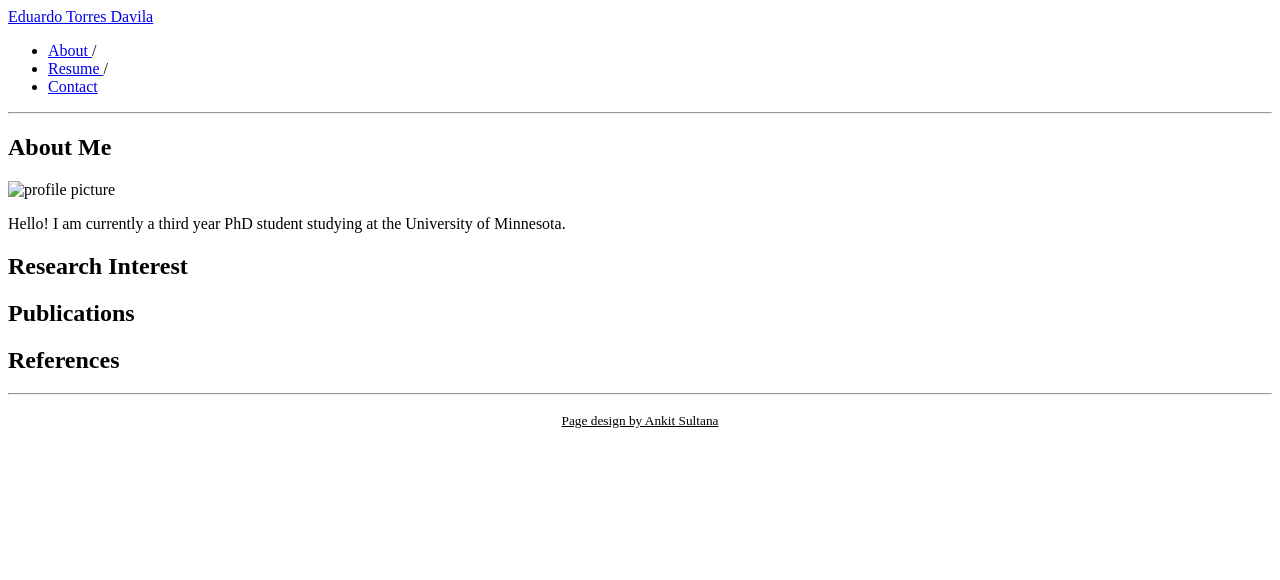
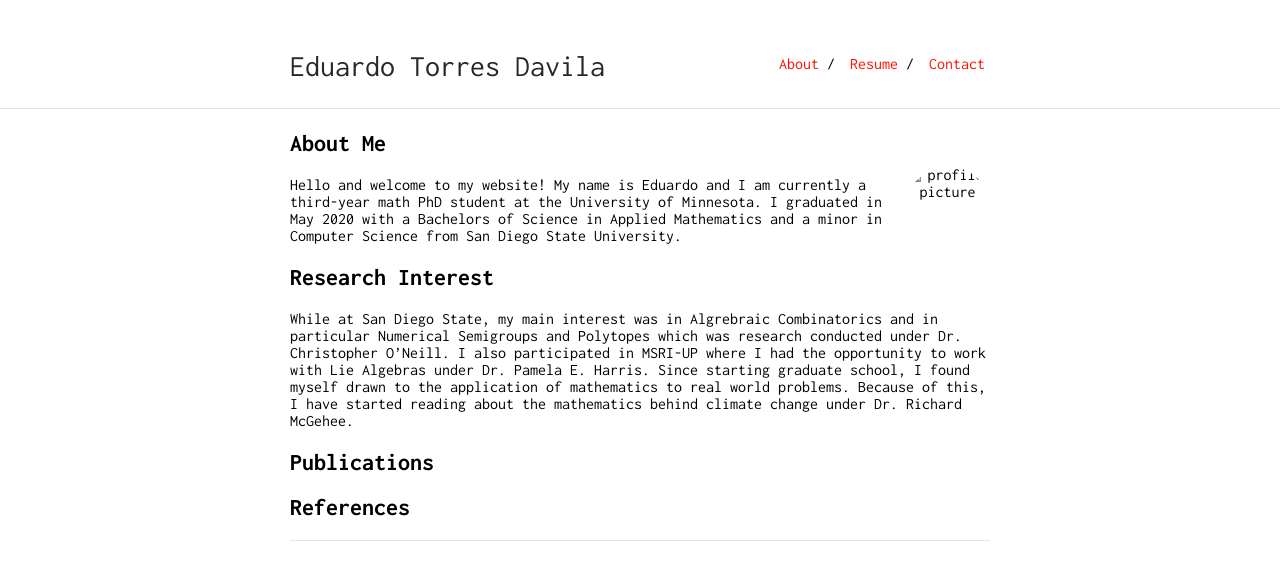
Before and after one commit to etdavila10/etorresdavila, a Jekyll site: the page built from index.md, in a window 1280 px wide. Shown: the top 580 px of the page. Built offline with Jekyll 4.4.1, drawn with Linux system fonts in a browser that asks for light colours; our own code applies the rules of GitHub Pages for plain Markdown files.

Commit message:
Major updates to the website

```diff
--- a/_config.yml
+++ b/_config.yml
@@ -1,6 +1,6 @@
 title: Eduardo Torres Davila
 url: "https://etdavila10.github.io"
-baseurl: "/"
+baseurl: ""
 
 markdown: kramdown
 
@@ -8,7 +8,7 @@ tracking_id: #
 
 footer: yes
 footer_url: "https://github.com/etdavila10"
-footer_text: Page design by Ankit Sultana
+footer_text:
 
 sass:
   style: compressed
--- a/_layouts/default.html
+++ b/_layouts/default.html
@@ -25,7 +25,7 @@
 
   <meta name="description" content="{{ desc }}">
   <link rel="stylesheet" type="text/css" href="https://fonts.googleapis.com/css?family=Inconsolata:400,700">
-  <link rel="stylesheet" href="{{ site.baseurl }}/css/main.css">
+  <link rel="stylesheet" href="{{ site.baseurl }}/assets/css/main.css">
   {% if site.favicon %}
     <link rel="icon" type="image/ico" href="{{ site.favicon_location }}">
     <link rel="shortcut-icon" type="image/ico" href="{{ site.favicon_location }}">
--- /dev/null
+++ b/_sass/_style.scss
@@ -0,0 +1,142 @@
+@import "vars";
+
+/*
+ * Basic styling for website
+ */
+
+html {
+  height: 100%;
+  margin: 0;
+  padding: 0;
+}
+
+body {
+  margin: 0;
+  font-family: "Inconsolata";
+  height: 100%;
+}
+
+a {
+  text-decoration: none;
+  color: $accent;
+}
+
+a:hover {
+  text-decoration: underline;
+}
+
+hr {
+  border: 0;
+  height: 0;
+  border-top: 1px solid rgba(0, 0, 0, 0.1);
+  border-bottom: 1px solid rgba(255, 255, 255, 0.3);
+}
+
+/*
+ * Navbar
+ */
+
+#author-name {
+  font-size: 30px;
+  color: #272727;
+  display: inline-block;
+}
+
+.navbar {
+  padding: 50px 0 50px 0;
+}
+
+.navbar-ul {
+  display: inline-block;
+  margin: 0;
+  padding: 5px 0 5px 0;
+  margin-left: 20px;
+}
+
+.nav-list {
+  list-style-type: none;
+  margin: 0 5px 0 10px;
+}
+
+.alignable {
+  display: inline-block;
+}
+
+.pull-left {
+  @extend .alignable;
+  float: left;
+}
+
+.pull-right {
+  @extend .alignable;
+  float: right;
+}
+
+/* Divs */
+
+.container {
+  max-width: $max-width;
+  margin: auto;
+}
+
+.wrapper {
+  min-height: 100%;
+}
+
+/* Institute Image */
+
+#ins-log {
+  margin: auto;
+  display: block;
+  max-height: 100px;
+  text-align: center;
+}
+
+/* Mobile */
+
+@media (max-width: 800px) {
+  .container {
+    max-width: $med-width;
+    transition: 0.3s ease all;
+  }
+}
+
+@media (max-width: 650px) {
+  .container {
+    max-width: 83%;
+  }
+  .navbar-ul {
+    margin-top: 5px;
+  }
+}
+
+@media (max-width: 500px) {
+  .navbar {
+    text-align: center;
+    padding: 50px 0px 0px 0px;
+  }
+  #author-name {
+    width: 100%;
+    float: none;
+  }
+  #navlist {
+    padding: 10px 0 10px 0;
+    margin: 0;
+    display: block;
+    float: none;
+    text-align: center;
+    width: 100%;
+  }
+  #navlist li.alignable {
+    display: inline-block;
+  }
+  #navlist li.pull-left {
+    float: none;
+  }
+  #navlist li.pull-right {
+    margin: 0;
+  }
+}
+
+@import "typography";
+@import "tables";
--- /dev/null
+++ b/_sass/tables.scss
@@ -0,0 +1,40 @@
+table {
+  margin: 15px 0;
+  border-collapse: collapse;
+  width: 100%;
+  padding: 0;
+}
+
+table tr {
+  border-top: 1px solid #cccccc;
+  background-color: white;
+  margin: 0;
+  padding: 0;
+}
+
+table tr:nth-child(2n) {
+  background-color: #f8f8f8;
+}
+
+table tr th {
+  font-weight: bold;
+  border: 1px solid #cccccc;
+  text-align: left;
+  margin: 0;
+  padding: 6px 13px;
+}
+
+table tr td {
+  border: 1px solid #cccccc;
+  text-align: left;
+  margin: 0;
+  padding: 6px 13px;
+}
+
+table tr th :first-child, table tr td :first-child {
+  margin: 0;
+}
+
+table tr th :last-child, table tr td :last-child {
+  margin: 0;
+}
--- /dev/null
+++ b/_sass/typography.scss
@@ -0,0 +1,66 @@
+@import "vars";
+
+.content {
+  a:hover {
+    text-decoration: underline;
+  }
+
+  ol {
+    counter-reset: list;
+  }
+  ol > li {
+    list-style-position: none;
+    position: relative;
+    list-style: none;
+    margin-top: 5px;
+    margin-bottom: 5px;
+  }
+
+  ul > li {
+    margin: 5px 0 5px 0;
+  }
+
+  ul {
+    padding: 0 20px 0 20px;
+  }
+
+  ol {
+    padding: 0 30px 0 30px;
+  }
+
+  ol > li:before {
+    content: "[" counter(list, decimal) "] ";
+    counter-increment: list;
+    position: absolute;
+    left: -30px;
+  }
+
+  blockquote {
+    border-left: 5px solid #333333;
+    margin: 20px 0 20px 0;
+    padding: 2px 8px 2px 8px;
+    font-style: italic;
+  }
+
+  .profile-picture {
+    height: $image-size;
+    width: $image-size;
+    position: relative;
+    margin: -10px 0 0 15px;
+    float: right;
+    border-radius: 50%;
+    p & {
+      padding: 0;
+      margin: 0;
+    }
+    @media (max-width: $small-width) {
+      img {
+        margin-top: -5px;
+      }
+    }
+  }
+  img {
+    text-align: center;
+    width: 100%;
+  }
+}
--- /dev/null
+++ b/_sass/vars.scss
@@ -0,0 +1,14 @@
+/*
+ * Custom Variables
+ */
+
+$accent: #FF0F00;
+$image-size: 85px;
+
+/*
+ * Build Variables, don't touch
+ */
+
+ $max-width: 700px;
+ $med-width: 600px;
+ $small-width: 480px;
--- /dev/null
+++ b/assets/css/main.scss
@@ -0,0 +1,3 @@
+---
+---
+@import "style";
--- a/index.md
+++ b/index.md
@@ -6,9 +6,12 @@ layout: default
 
 <img class="profile-picture" src="#" alt="profile picture">
 
-Hello! I am currently a third year PhD student studying at the University of Minnesota.
+Hello and welcome to my website! My name is Eduardo and I am currently a third-year math PhD student at the University of Minnesota. I graduated in May 2020 with a Bachelors of Science in Applied Mathematics and a minor in Computer Science from San Diego State University.
 
 ## Research Interest
+
+While at San Diego State, my main interest was in Algrebraic Combinatorics and in particular Numerical Semigroups and Polytopes which was research conducted under Dr. Christopher O'Neill. I also participated in MSRI-UP where I had the opportunity to work with Lie Algebras under Dr. Pamela E. Harris. Since starting graduate school, I found myself drawn to the application of mathematics to real world problems. Because of this, I have started reading about the mathematics behind climate change under Dr. Richard McGehee.
+
 
 ## Publications
 
```
Also changed, not shown: 3 other files.
